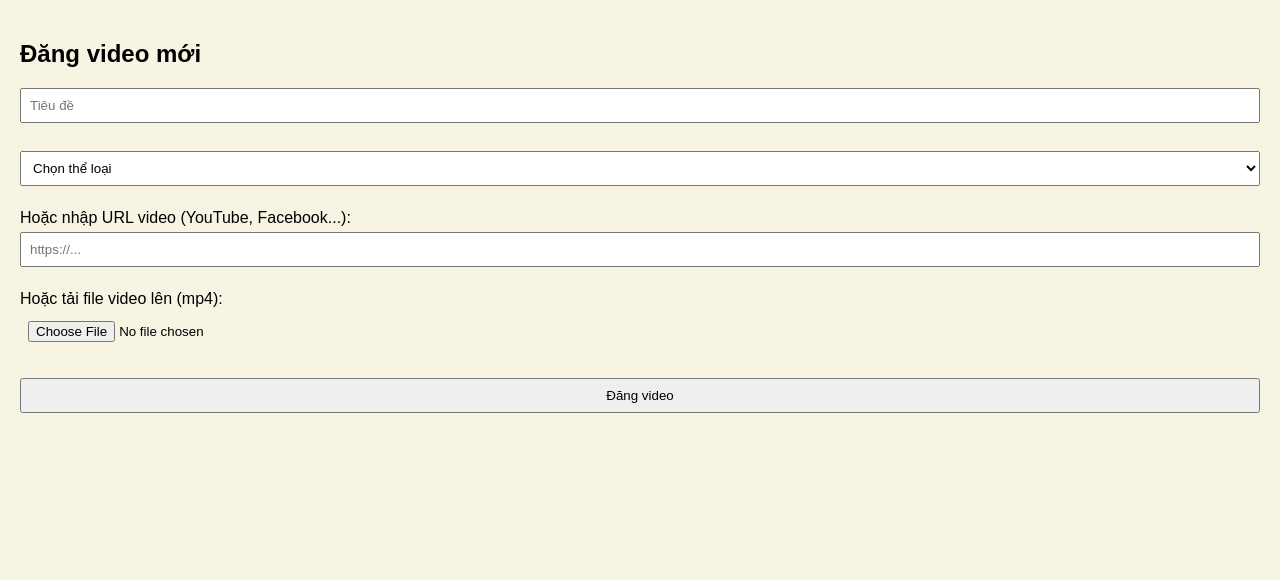
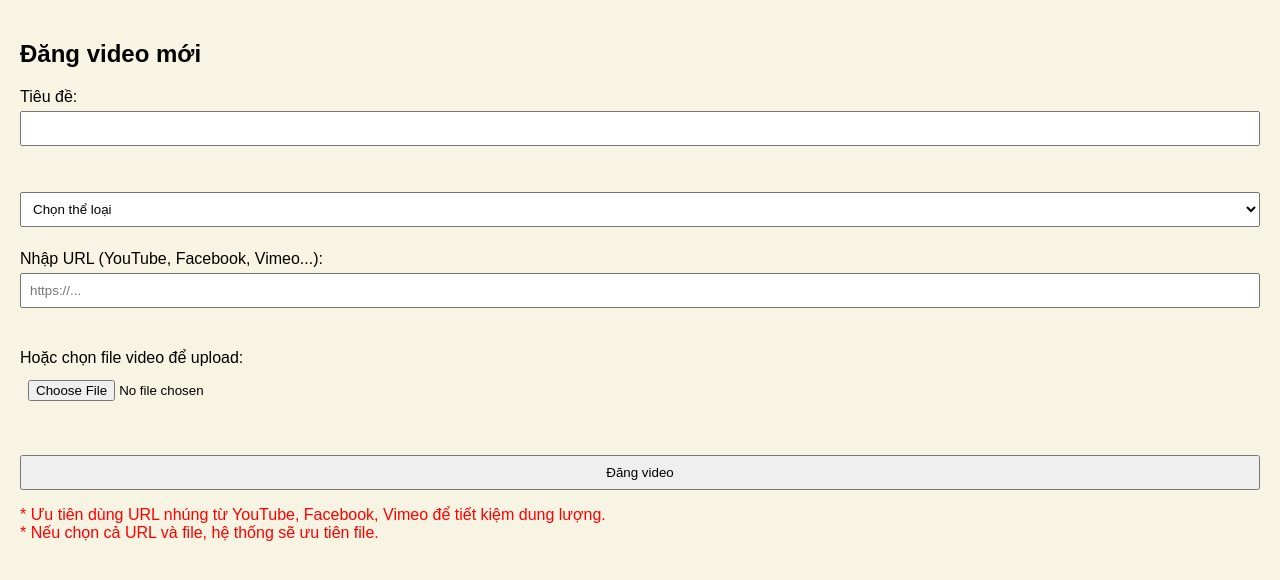
Before and after one commit to HuyLee93/phimnhanhnet, a Flask app: page /upload in a window 1280 px wide. Shown: the part 88-668 px from the top of the page. Run offline with Flask 3, Linux system fonts and the light colour scheme; the visitor is signed in with stand-in values (Sample User, id 1).

Commit message:
Cập nhật giao diện upload video hỗ trợ link và file

```diff
--- a/templates/upload.html
+++ b/templates/upload.html
@@ -1,8 +1,11 @@
 {% extends "base.html" %}
+
 {% block content %}
 <h2>Đăng video mới</h2>
-<form method="post" enctype="multipart/form-data">
-    <input type="text" name="title" placeholder="Tiêu đề" required><br>
+
+<form method="POST" enctype="multipart/form-data">
+  <label>Tiêu đề:</label><br>
+  <input type="text" name="title" required><br><br>
     <select name="category" required>
         <option value="">Chọn thể loại</option>
         <option value="hài">Hài</option>
@@ -17,10 +20,17 @@
 		<option value="Phim mới">Phim mới</option>
         <option value="ảnh">Ảnh</option>
     </select><br>
-    <label>Hoặc nhập URL video (YouTube, Facebook...):</label><br>
-    <input type="url" name="url" placeholder="https://..." style="width: 100%;"><br>
-    <label>Hoặc tải file video lên (mp4):</label><br>
-    <input type="file" name="file"><br>
-    <button type="submit">Đăng video</button>
+    <label>Nhập URL (YouTube, Facebook, Vimeo...):</label><br>
+  <input type="url" name="url" placeholder="https://..." style="width: 100%;"><br><br>
+
+  <label>Hoặc chọn file video để upload:</label><br>
+  <input type="file" name="file" accept="video/*"><br><br>
+
+  <button type="submit">Đăng video</button>
 </form>
+
+<p style="color: red;">
+  * Ưu tiên dùng URL nhúng từ YouTube, Facebook, Vimeo để tiết kiệm dung lượng.<br>
+  * Nếu chọn cả URL và file, hệ thống sẽ ưu tiên file.
+</p>
 {% endblock %}
```
